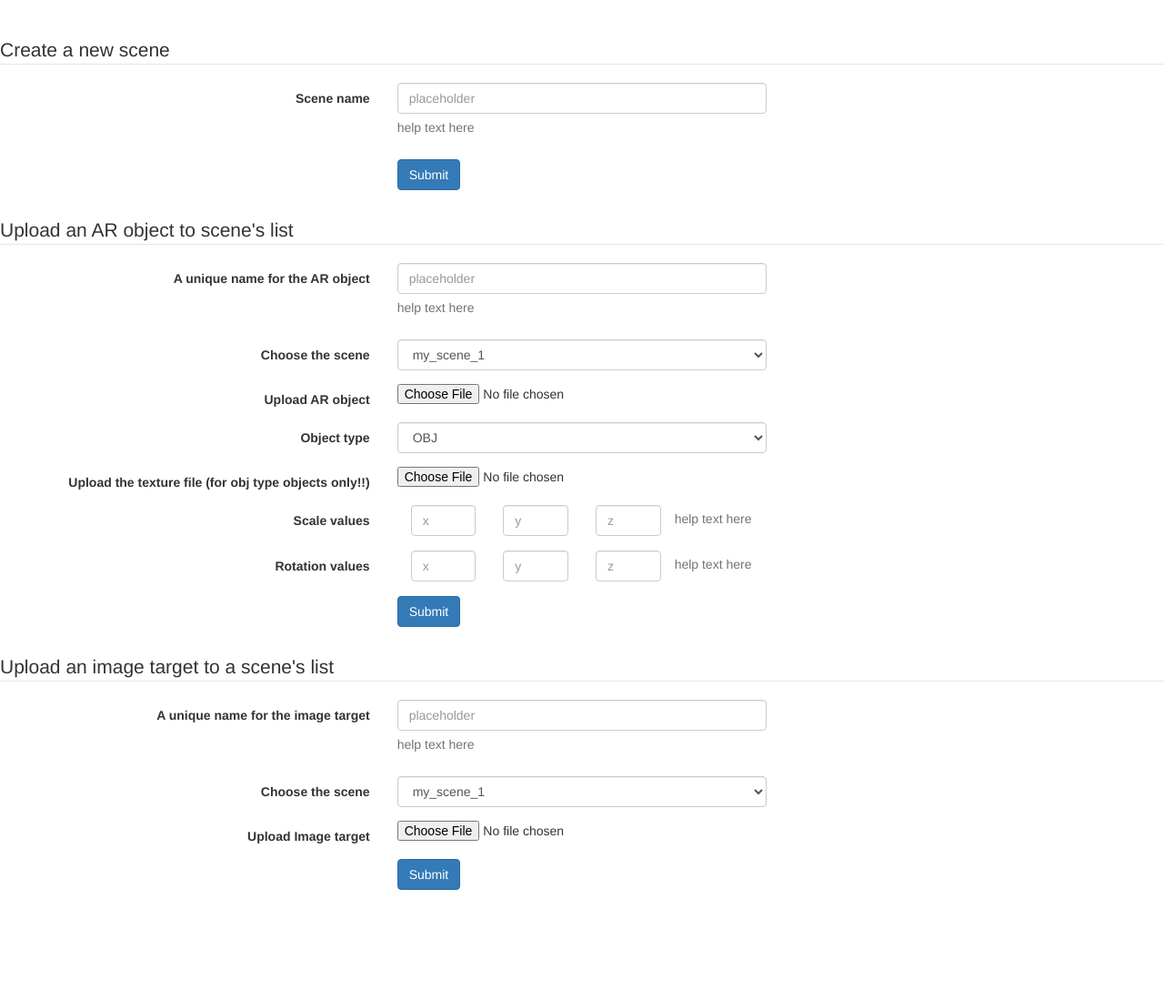
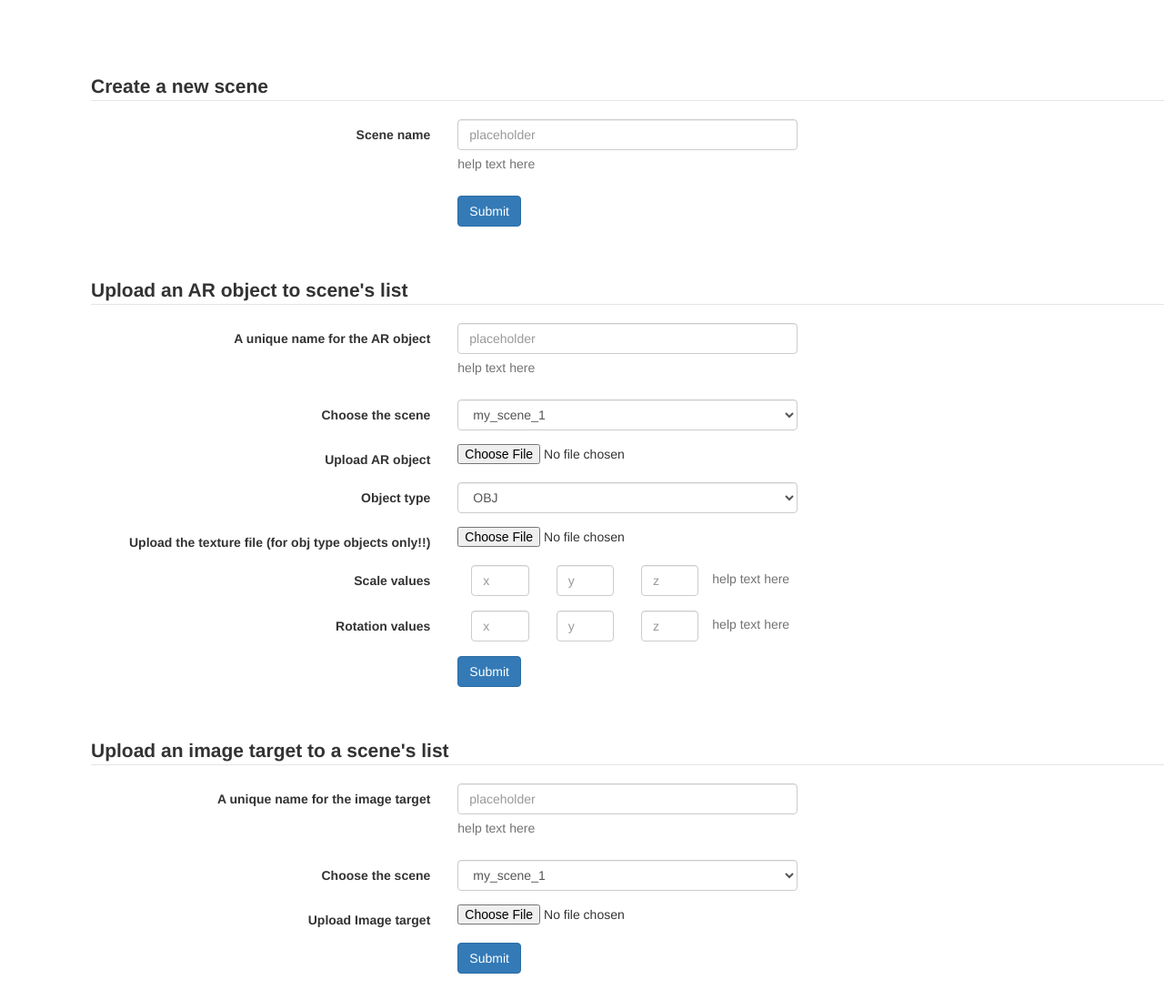
Before and after one commit to shiva-reddy/arify-django-app, a Django app: page / in a window 1280 px wide. Shown: the whole page at 91% size. Before the commit the page ends 978 px from the top, so only its background shows below. Run offline with Django 3.2, Linux system fonts and the light colour scheme; data comes from the database, SQL or seed files in the repository; some libraries are stand-ins or nearby versions.

Commit message:
UI changes

```diff
--- a/arify_app/templates/arify_app/index.html
+++ b/arify_app/templates/arify_app/index.html
@@ -11,16 +11,17 @@
 </head>
 <body>
 
+    <div style="margin-left: 100px">
         </br>
         </br>
-    <div id="add_scene_form">
+                <div id="add_scene_form" style="margin-top: 40px">
 
                     <form class="form-horizontal" action="add_scene/" method="post">
                         {% csrf_token %}
                         <fieldset>
 
                         <!-- Form Name -->
-            <legend>Create a new scene</legend>
+                            <legend><b>Create a new scene</b></legend>
 
                         <!-- Text input-->
                         <div class="form-group">
@@ -43,13 +44,13 @@
                     </form>
                  </div>
 
-  <div id="add_object_form">
+              <div id="add_object_form" style="margin-top: 40px">
                 <form class="form-horizontal" action="add_ar_object/" method="post" enctype="multipart/form-data">
                     {% csrf_token %}
                     <fieldset>
 
                     <!-- Form Name -->
-        <legend>Upload an AR object to scene's list</legend>
+                        <legend><b>Upload an AR object to scene's list</b></legend>
 
                     <!-- Text input-->
                     <div class="form-group">
@@ -147,13 +148,13 @@
                 </form>
               </div>
 
-    <div id="add_image_form">
+                <div id="add_image_form" style="margin-top: 40px">
                     <form class="form-horizontal" action="upload_image/" method="post" enctype="multipart/form-data">
                         {% csrf_token %}
                         <fieldset>
 
                         <!-- Form Name -->
-            <legend>Upload an image target to a scene's list</legend>
+                            <legend><b>Upload an image target to a scene's list</b></legend>
 
                         <!-- Text input-->
                         <div class="form-group">
@@ -195,5 +196,6 @@
                         </fieldset>
                     </form>
               </div>
+    </div>
 </body>
 </html>
```
Lines whose indentation alone changed are shown as unchanged.
